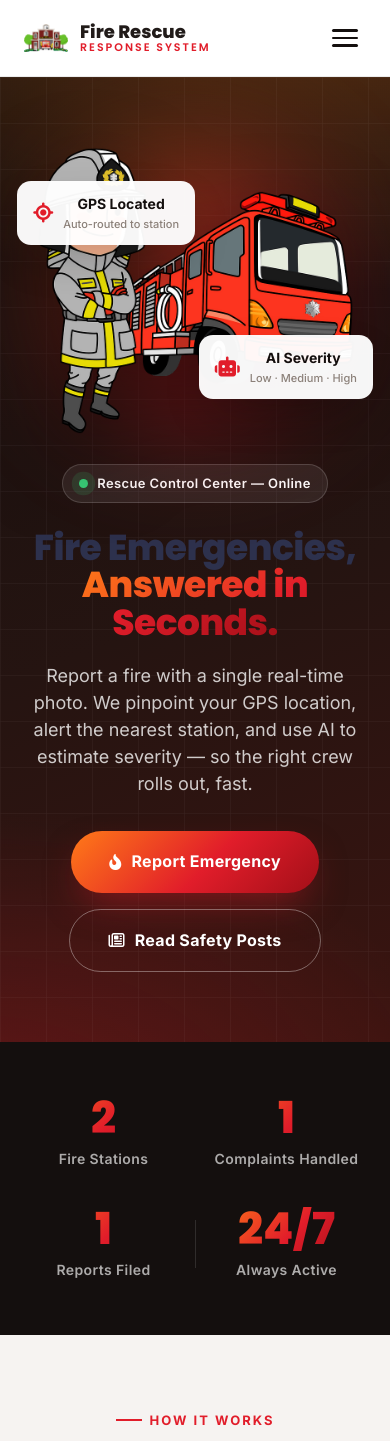
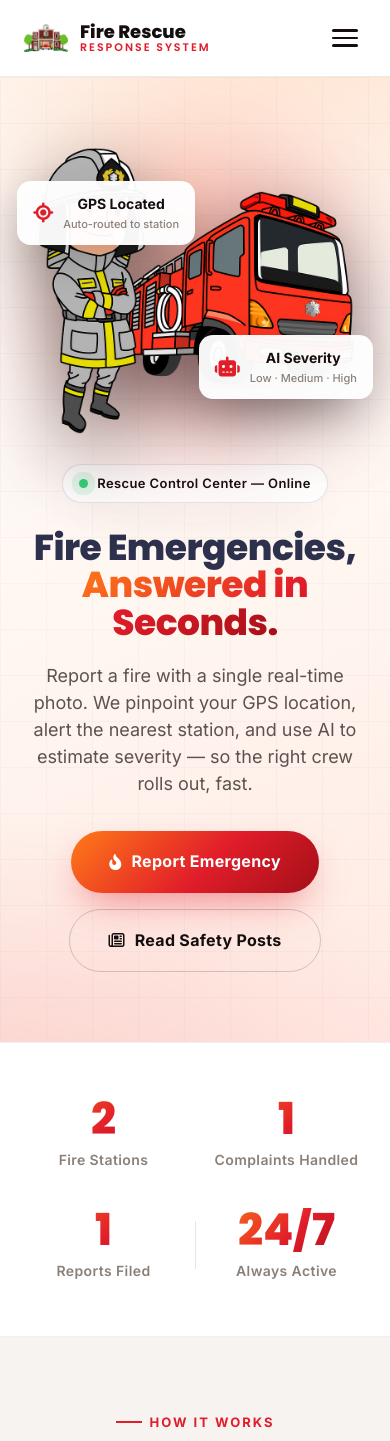
Before and after one commit to aligithub0/fire-rescue-app, a PHP site: page /predict/ in a window 390 px wide. Shown: the top 1441 px of the page. Run offline with PHP 8.4, Linux system fonts and the light colour scheme; data comes from the database, SQL or seed files in the repository; some libraries are stand-ins or nearby versions.

Commit message:
Update CSS styles for improved design and responsiveness; modify button classes for better visual hierarchy

```diff
--- a/assets/dist/modern.css
+++ b/assets/dist/modern.css
@@ -34,7 +34,7 @@ body.fr-page {
 }
 body.fr-page * { box-sizing: border-box; }
 .fr-page img { max-width: 100%; display: block; }
-.fr-page a { text-decoration: none; color: inherit; }
+.fr-page a { text-decoration: none; }
 .fr-container { width: 100%; max-width: 1180px; margin: 0 auto; padding: 0 24px; }
 .fr-eyebrow {
   display: inline-flex; align-items: center; gap: 8px;
@@ -65,6 +65,8 @@ body.fr-page * { box-sizing: border-box; }
 .fr-btn-outline:hover { border-color: var(--fr-red); color: var(--fr-red); transform: translateY(-3px); }
 .fr-btn-dark { background: var(--fr-ink); color: #fff; }
 .fr-btn-dark:hover { background: #000; color:#fff; transform: translateY(-3px); }
+.fr-btn-light { background: #fff; color: var(--fr-red); }
+.fr-btn-light:hover { background: #fff; color: var(--fr-red-dark); transform: translateY(-3px); box-shadow: 0 18px 40px -16px rgba(0,0,0,.45); }
 .fr-btn-lg { padding: 18px 38px; font-size: 16px; }
 
 /* ==========================================================================
@@ -108,16 +110,16 @@ body.fr-page * { box-sizing: border-box; }
    Hero
    ========================================================================== */
 .fr-hero {
-  position: relative; color: #fff; overflow: hidden;
+  position: relative; color: var(--fr-ink); overflow: hidden;
   background:
-    radial-gradient(1100px 520px at 78% -10%, rgba(255,122,24,.30), transparent 60%),
-    radial-gradient(900px 600px at -5% 110%, rgba(225,29,42,.28), transparent 55%),
-    linear-gradient(160deg, #140f0e 0%, #251411 55%, #3a1410 100%);
+    radial-gradient(1100px 520px at 80% -10%, rgba(255,122,24,.22), transparent 62%),
+    radial-gradient(900px 600px at -5% 110%, rgba(225,29,42,.14), transparent 55%),
+    linear-gradient(160deg, #ffffff 0%, #fff6f0 55%, #ffe9e2 100%);
 }
 .fr-hero::after {
-  content:""; position:absolute; inset:0; opacity:.06; pointer-events:none;
-  background-image: linear-gradient(rgba(255,255,255,.6) 1px, transparent 1px),
-                    linear-gradient(90deg, rgba(255,255,255,.6) 1px, transparent 1px);
+  content:""; position:absolute; inset:0; opacity:.04; pointer-events:none;
+  background-image: linear-gradient(rgba(20,15,14,.55) 1px, transparent 1px),
+                    linear-gradient(90deg, rgba(20,15,14,.55) 1px, transparent 1px);
   background-size: 46px 46px;
 }
 .fr-hero-grid {
@@ -127,8 +129,8 @@ body.fr-page * { box-sizing: border-box; }
 }
 .fr-pill {
   display: inline-flex; align-items: center; gap: 9px; padding: 8px 16px; border-radius: 999px;
-  background: rgba(255,255,255,.08); border: 1px solid rgba(255,255,255,.16);
-  font-size: 13px; font-weight: 600; letter-spacing: .4px; margin-bottom: 26px;
+  background: #fff; border: 1px solid rgba(20,15,14,.1); color: var(--fr-ink);
+  box-shadow: var(--fr-shadow); font-size: 13px; font-weight: 600; letter-spacing: .4px; margin-bottom: 26px;
 }
 .fr-pill .fr-dot { width: 9px; height: 9px; border-radius: 50%; background: #36d27a; box-shadow: 0 0 0 0 rgba(54,210,122,.6); animation: fr-pulse 2s infinite; }
 @keyframes fr-pulse { 0%{box-shadow:0 0 0 0 rgba(54,210,122,.5);} 70%{box-shadow:0 0 0 10px rgba(54,210,122,0);} 100%{box-shadow:0 0 0 0 rgba(54,210,122,0);} }
@@ -137,12 +139,12 @@ body.fr-page * { box-sizing: border-box; }
   line-height: 1.05; margin: 0 0 20px; letter-spacing: -.5px;
 }
 .fr-hero h1 .fr-grad-text { background: var(--fr-grad); -webkit-background-clip: text; background-clip: text; -webkit-text-fill-color: transparent; }
-.fr-hero p.fr-lead { font-size: 18px; color: rgba(255,255,255,.78); max-width: 540px; margin: 0 0 34px; }
+.fr-hero p.fr-lead { font-size: 18px; color: #5c534e; max-width: 540px; margin: 0 0 34px; }
 .fr-hero-cta { display: flex; flex-wrap: wrap; gap: 16px; align-items: center; }
 .fr-hero-art { position: relative; display: flex; justify-content: center; align-items: center; }
 .fr-hero-art .fr-glow {
   position: absolute; width: 78%; aspect-ratio: 1; border-radius: 50%;
-  background: var(--fr-grad); filter: blur(60px); opacity: .55; z-index: 0;
+  background: var(--fr-grad); filter: blur(64px); opacity: .38; z-index: 0;
 }
 .fr-hero-art img { position: relative; z-index: 1; width: 100%; max-width: 460px; filter: drop-shadow(0 30px 40px rgba(0,0,0,.5)); }
 .fr-hero-badge {
@@ -157,12 +159,12 @@ body.fr-page * { box-sizing: border-box; }
 /* ==========================================================================
    Stats band
    ========================================================================== */
-.fr-stats { background: var(--fr-ink); color: #fff; }
+.fr-stats { background: #fff; color: var(--fr-ink); border-top: 1px solid rgba(20,15,14,.06); border-bottom: 1px solid rgba(20,15,14,.06); }
 .fr-stats-grid { display: grid; grid-template-columns: repeat(4, 1fr); gap: 24px; padding: 54px 0; }
 .fr-stat { text-align: center; position: relative; }
-.fr-stat + .fr-stat::before { content:""; position:absolute; left:-12px; top:18%; height:64%; width:1px; background: rgba(255,255,255,.12); }
+.fr-stat + .fr-stat::before { content:""; position:absolute; left:-12px; top:18%; height:64%; width:1px; background: rgba(20,15,14,.1); }
 .fr-stat .fr-stat-num { font-family: var(--fr-display); font-weight: 800; font-size: 44px; line-height: 1; background: var(--fr-grad); -webkit-background-clip:text; background-clip:text; -webkit-text-fill-color: transparent; }
-.fr-stat .fr-stat-label { margin-top: 8px; color: rgba(255,255,255,.65); font-weight: 600; letter-spacing: .4px; font-size: 14px; }
+.fr-stat .fr-stat-label { margin-top: 8px; color: var(--fr-muted); font-weight: 600; letter-spacing: .4px; font-size: 14px; }
 
 /* ==========================================================================
    How it works (steps)
@@ -194,9 +196,9 @@ body.fr-page * { box-sizing: border-box; }
 .fr-cause::after { content:""; position:absolute; inset:0; z-index:-1; background: linear-gradient(to top, rgba(20,15,14,.92) 8%, rgba(20,15,14,.35) 55%, rgba(20,15,14,.05) 100%); }
 .fr-cause:hover img { transform: scale(1.08); }
 .fr-cause-body { padding: 26px 22px; color: #fff; }
-.fr-cause-body .fr-cause-tag { display:inline-block; font-size:11px; font-weight:700; letter-spacing:1px; text-transform:uppercase; color: var(--fr-amber); margin-bottom:8px; }
-.fr-cause-body h3 { font-family: var(--fr-display); font-weight: 700; font-size: 20px; margin: 0 0 8px; }
-.fr-cause-body p { font-size: 13.5px; color: rgba(255,255,255,.78); margin: 0; max-height: 0; opacity: 0; overflow: hidden; transition: max-height .4s ease, opacity .3s ease, margin .3s ease; }
+.fr-cause-body .fr-cause-tag { display:inline-block; font-size:12px; font-weight:800; letter-spacing:1.5px; text-transform:uppercase; color: var(--fr-amber); margin-bottom:10px; }
+.fr-cause-body h3 { font-family: var(--fr-display); font-weight: 700; font-size: 24px; line-height: 1.2; margin: 0 0 8px; color: #ffffff; text-shadow: 0 2px 12px rgba(0,0,0,.45); }
+.fr-cause-body p { font-size: 14px; color: rgba(255,255,255,.85); margin: 0; max-height: 0; opacity: 0; overflow: hidden; transition: max-height .4s ease, opacity .3s ease, margin .3s ease; }
 .fr-cause:hover .fr-cause-body p { max-height: 160px; opacity: 1; margin-top: 4px; }
 
 /* ==========================================================================
@@ -208,9 +210,13 @@ body.fr-page * { box-sizing: border-box; }
   display: flex; align-items: center; justify-content: space-between; gap: 30px; flex-wrap: wrap;
   box-shadow: var(--fr-shadow-red); position: relative; overflow: hidden;
 }
-.fr-cta-inner::before { content:"\f06d"; font-family:"Font Awesome 6 Free"; font-weight:900; position:absolute; right:-10px; bottom:-40px; font-size:220px; opacity:.12; }
-.fr-cta-inner h2 { font-family: var(--fr-display); font-weight: 800; font-size: clamp(26px, 3.6vw, 40px); margin: 0 0 8px; }
-.fr-cta-inner p { margin: 0; font-size: 17px; color: rgba(255,255,255,.9); max-width: 560px; }
+.fr-cta-inner::before {
+  content:""; position:absolute; right:-60px; bottom:-90px; width:280px; height:280px; border-radius:50%;
+  background: rgba(255,255,255,.10); pointer-events:none;
+}
+.fr-cta-inner > * { position: relative; z-index: 1; }
+.fr-cta-inner h2 { font-family: var(--fr-display); font-weight: 800; font-size: clamp(26px, 3.6vw, 40px); margin: 0 0 8px; color: #fff; }
+.fr-cta-inner p { margin: 0; font-size: 17px; color: rgba(255,255,255,.92); max-width: 560px; }
 
 /* ==========================================================================
    Footer
--- a/include/header.php
+++ b/include/header.php
@@ -30,7 +30,7 @@
     <link rel="stylesheet" href="assets/dist/style.css" />
 
     <!-- Modern theme (must load last so it wins) -->
-    <link rel="stylesheet" href="assets/dist/modern.css" />
+    <link rel="stylesheet" href="assets/dist/modern.css?v=4" />
   </head>
 
   <body class="fr-page">
--- a/index.php
+++ b/index.php
@@ -26,7 +26,7 @@
           <a href="complaint.php" class="fr-btn fr-btn-fire fr-btn-lg">
             <i class="fa-solid fa-fire-flame-curved"></i> Report Emergency
           </a>
-          <a href="posts.php" class="fr-btn fr-btn-ghost fr-btn-lg">
+          <a href="posts.php" class="fr-btn fr-btn-outline fr-btn-lg">
             <i class="fa-regular fa-newspaper"></i> Read Safety Posts
           </a>
         </div>
@@ -156,7 +156,7 @@
         <h2>Every second counts in a fire.</h2>
         <p>Don't wait. Report an emergency now and the nearest station is alerted instantly.</p>
       </div>
-      <a href="complaint.php" class="fr-btn fr-btn-dark fr-btn-lg">
+      <a href="complaint.php" class="fr-btn fr-btn-light fr-btn-lg">
         <i class="fa-solid fa-fire"></i> Report an Emergency
       </a>
     </div>
```
